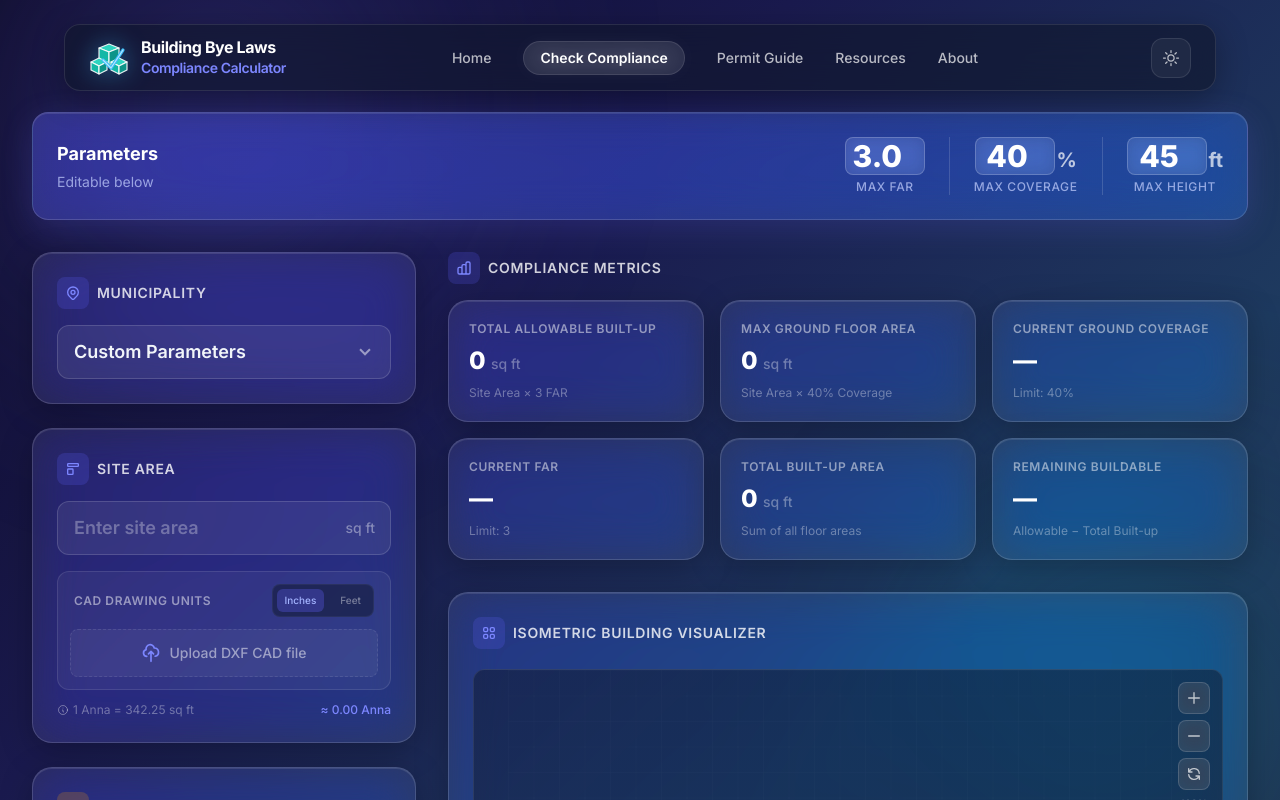
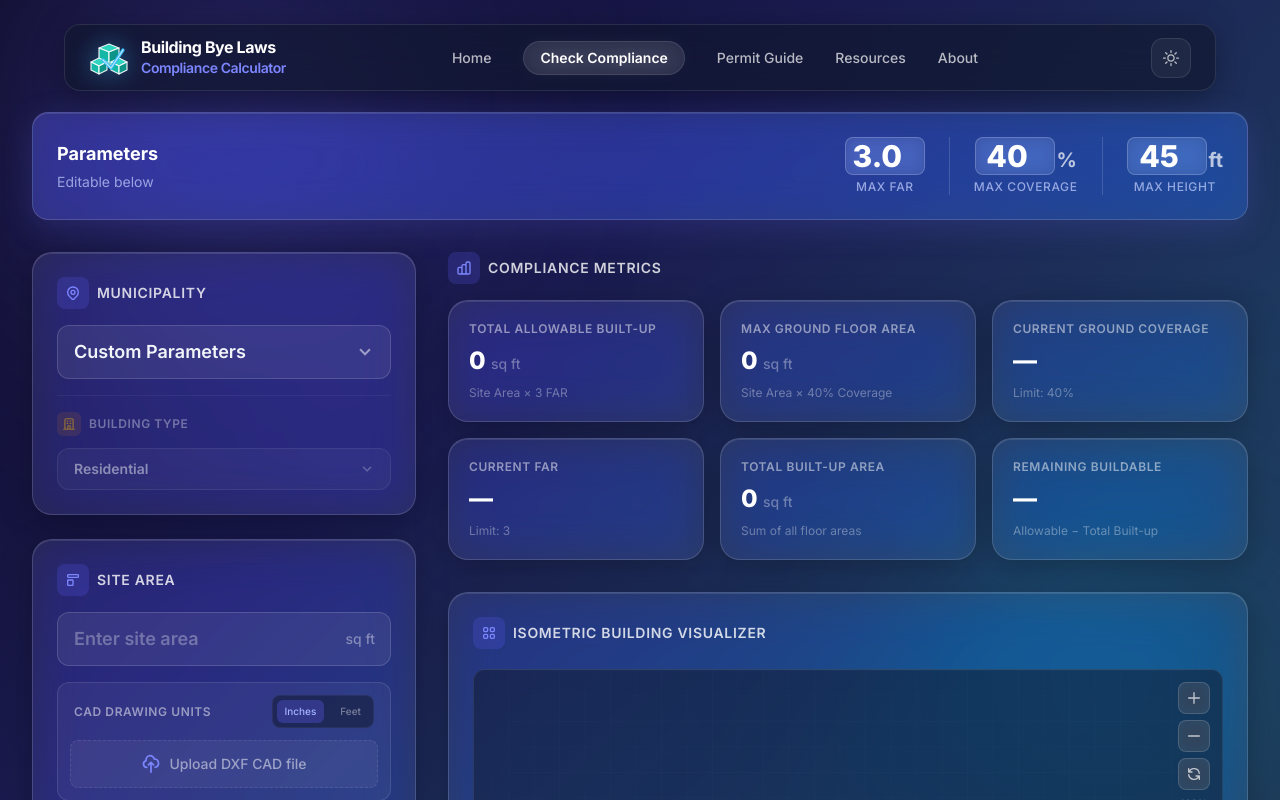
Before and after one commit to sudils58/byelaw-viz-new, a React (Vite) app: page / in a window 1280 px wide. Shown: the top 800 px of the page. Built offline with nearby package versions, Linux system fonts and the light colour scheme.

Commit message:
feat: Add building type selector and fix navigation links

```diff
--- a/src/App.jsx
+++ b/src/App.jsx
@@ -22,31 +22,29 @@ const DEFAULT_SETBACKS = {
 
 const PREDEFINED_BYLAWS = {
     kathmandu: {
-        maxFAR: '3.5',
-        maxCoverage: '60',
-        maxHeight: '45',
-        setbacks: { front: '5', back: '5', left: '5', right: '5' },
-        roadWidth: '13'
+        residential: { maxFAR: '2.5', maxCoverage: '70', maxHeight: '45', setbacks: { front: '5', back: '5', left: '5', right: '5' }, roadWidth: '13' },
+        commercial: { maxFAR: '3.5', maxCoverage: '60', maxHeight: '60', setbacks: { front: '5', back: '5', left: '5', right: '5' }, roadWidth: '13' },
+        institutional: { maxFAR: '2.0', maxCoverage: '50', maxHeight: '45', setbacks: { front: '10', back: '10', left: '10', right: '10' }, roadWidth: '20' },
+        mixed: { maxFAR: '3.0', maxCoverage: '60', maxHeight: '50', setbacks: { front: '5', back: '5', left: '5', right: '5' }, roadWidth: '13' },
     },
     lalitpur: {
-        maxFAR: '3.0',
-        maxCoverage: '60',
-        maxHeight: '45',
-        setbacks: { front: '5', back: '5', left: '5', right: '5' },
-        roadWidth: '13'
+        residential: { maxFAR: '2.5', maxCoverage: '70', maxHeight: '45', setbacks: { front: '5', back: '5', left: '5', right: '5' }, roadWidth: '13' },
+        commercial: { maxFAR: '3.5', maxCoverage: '60', maxHeight: '60', setbacks: { front: '5', back: '5', left: '5', right: '5' }, roadWidth: '13' },
+        institutional: { maxFAR: '2.0', maxCoverage: '50', maxHeight: '45', setbacks: { front: '10', back: '10', left: '10', right: '10' }, roadWidth: '20' },
+        mixed: { maxFAR: '3.0', maxCoverage: '60', maxHeight: '50', setbacks: { front: '5', back: '5', left: '5', right: '5' }, roadWidth: '13' },
     },
     bhaktapur: {
-        maxFAR: '3.0',
-        maxCoverage: '60',
-        maxHeight: '45',
-        setbacks: { front: '5', back: '5', left: '5', right: '5' },
-        roadWidth: '13'
+        residential: { maxFAR: '2.5', maxCoverage: '70', maxHeight: '45', setbacks: { front: '5', back: '5', left: '5', right: '5' }, roadWidth: '13' },
+        commercial: { maxFAR: '3.5', maxCoverage: '60', maxHeight: '60', setbacks: { front: '5', back: '5', left: '5', right: '5' }, roadWidth: '13' },
+        institutional: { maxFAR: '2.0', maxCoverage: '50', maxHeight: '45', setbacks: { front: '10', back: '10', left: '10', right: '10' }, roadWidth: '20' },
+        mixed: { maxFAR: '3.0', maxCoverage: '60', maxHeight: '50', setbacks: { front: '5', back: '5', left: '5', right: '5' }, roadWidth: '13' },
     }
 }
 
 export default function App() {
     const [siteArea, setSiteArea] = useState('')
     const [location, setLocation] = useState('custom')
+    const [buildingType, setBuildingType] = useState('residential')
     const [floors, setFloors] = useState([])
     const [maxFAR, setMaxFAR] = useState('3.0')
     const [maxCoverage, setMaxCoverage] = useState('40')
@@ -124,19 +122,18 @@ export default function App() {
             const isNowEnabled = !prev[side].enabled;
             let newWidth = prev[side].width;
             if (isNowEnabled && location !== 'custom') {
-                newWidth = PREDEFINED_BYLAWS[location].roadWidth;
+                newWidth = PREDEFINED_BYLAWS[location][buildingType].roadWidth;
             }
             return {
                 ...prev,
                 [side]: { ...prev[side], enabled: isNowEnabled, width: newWidth }
             };
         })
-    }, [location])
+    }, [location, buildingType])
 
-    const handleLocationChange = useCallback((newLocation) => {
-        setLocation(newLocation)
+    const applyBylaws = useCallback((newLocation, newBuildingType) => {
         if (newLocation !== 'custom') {
-            const bylaws = PREDEFINED_BYLAWS[newLocation]
+            const bylaws = PREDEFINED_BYLAWS[newLocation][newBuildingType]
             setMaxFAR(bylaws.maxFAR)
             setMaxCoverage(bylaws.maxCoverage)
             setMaxHeight(bylaws.maxHeight)
@@ -153,6 +150,16 @@ export default function App() {
             })
         }
     }, [])
+
+    const handleLocationChange = useCallback((newLocation) => {
+        setLocation(newLocation)
+        applyBylaws(newLocation, buildingType)
+    }, [buildingType, applyBylaws])
+
+    const handleBuildingTypeChange = useCallback((newBuildingType) => {
+        setBuildingType(newBuildingType)
+        applyBylaws(location, newBuildingType)
+    }, [location, applyBylaws])
 
     const handleDXFUpload = useCallback(async (file) => {
         try {
@@ -184,7 +191,7 @@ export default function App() {
             <Navigation theme={theme} setTheme={setTheme} />
 
             {/* Main Content */}
-            <main className="max-w-7xl mx-auto px-4 sm:px-6 lg:px-8 py-8 pt-28 relative z-10">
+            <main id="home" className="max-w-7xl mx-auto px-4 sm:px-6 lg:px-8 py-8 pt-28 relative z-10">
                 {/* Zone Info Banner — now editable */}
                 <div className="mb-8 glass-banner rounded-2xl p-6 text-white">
                     <div className="flex flex-wrap items-center justify-between gap-4">
@@ -245,12 +252,14 @@ export default function App() {
                     </div>
                 </div>
 
-                <div className="grid grid-cols-1 lg:grid-cols-12 gap-8">
+                <div id="compliance" className="grid grid-cols-1 lg:grid-cols-12 gap-8">
                     {/* Left Column - Input */}
                     <div className="lg:col-span-4">
                         <InputPanel
                             location={location}
                             onLocationChange={handleLocationChange}
+                            buildingType={buildingType}
+                            onBuildingTypeChange={handleBuildingTypeChange}
                             siteArea={siteArea}
                             onSiteAreaChange={setSiteArea}
                             floors={floors}
--- a/src/components/InputPanel.jsx
+++ b/src/components/InputPanel.jsx
@@ -9,7 +9,7 @@ const ROAD_SIDES = [
     { key: 'west', label: 'West', icon: '←' },
 ]
 
-function InputPanel({ location, onLocationChange, siteArea, onSiteAreaChange, floors, onAddFloor, onRemoveFloor, onDuplicateFloor, onUpdateFloorArea, roads, onToggleRoad, onUpdateRoad, setbacks, onUpdateSetback, onDXFUpload, dxfError, dxfUnit, onDxfUnitChange }) {
+function InputPanel({ location, onLocationChange, buildingType, onBuildingTypeChange, siteArea, onSiteAreaChange, floors, onAddFloor, onRemoveFloor, onDuplicateFloor, onUpdateFloorArea, roads, onToggleRoad, onUpdateRoad, setbacks, onUpdateSetback, onDXFUpload, dxfError, dxfUnit, onDxfUnitChange }) {
     const annaEquivalent = siteArea ? (parseFloat(siteArea) / ANNA_TO_SQFT).toFixed(2) : '0.00'
 
     return (
@@ -40,6 +40,38 @@ function InputPanel({ location, onLocationChange, siteArea, onSiteAreaChange, fl
                     <div className="pointer-events-none absolute inset-y-0 right-0 flex items-center px-4 text-white/50">
                         <svg className="fill-current h-5 w-5" xmlns="http://www.w3.org/2000/svg" viewBox="0 0 20 20"><path d="M9.293 12.95l.707.707L15.657 8l-1.414-1.414L10 10.828 5.757 6.586 4.343 8z" /></svg>
                     </div>
+                </div>
+
+                {/* Building Type Dropdown (Only show if not Custom location) */}
+                <div className={`mt-4 pt-4 border-t border-white/10 transition-all duration-300 ${location === 'custom' ? 'opacity-50 pointer-events-none' : ''}`}>
+                    <div className="flex items-center gap-2 mb-3">
+                        <div className="w-6 h-6 rounded-md bg-amber-500/20 flex items-center justify-center">
+                            <svg className="w-3.5 h-3.5 text-amber-400" fill="none" viewBox="0 0 24 24" stroke="currentColor" strokeWidth={2}>
+                                <path strokeLinecap="round" strokeLinejoin="round" d="M19 21V5a2 2 0 00-2-2H7a2 2 0 00-2 2v16m14 0h2m-2 0h-5m-9 0H3m2 0h5M9 7h1m-1 4h1m4-4h1m-1 4h1m-5 10v-5a1 1 0 011-1h2a1 1 0 011 1v5m-4 0h4" />
+                            </svg>
+                        </div>
+                        <h4 className="text-xs font-semibold text-white/70 uppercase tracking-wider">Building Type</h4>
+                    </div>
+
+                    <div className="relative">
+                        <select
+                            value={buildingType}
+                            onChange={(e) => onBuildingTypeChange(e.target.value)}
+                            disabled={location === 'custom'}
+                            className={`glass-input w-full px-4 py-2.5 text-sm font-semibold appearance-none bg-[#0f172a]/80 border border-white/10 hover:border-amber-400/50 transition-colors ${location === 'custom' ? 'cursor-not-allowed text-white/30' : 'cursor-pointer'}`}
+                        >
+                            <option value="residential">Residential</option>
+                            <option value="commercial">Commercial</option>
+                            <option value="institutional">Institutional / Public</option>
+                            <option value="mixed">Mixed Use</option>
+                        </select>
+                        <div className="pointer-events-none absolute inset-y-0 right-0 flex items-center px-4 text-white/50">
+                            <svg className="fill-current h-4 w-4" xmlns="http://www.w3.org/2000/svg" viewBox="0 0 20 20"><path d="M9.293 12.95l.707.707L15.657 8l-1.414-1.414L10 10.828 5.757 6.586 4.343 8z" /></svg>
+                        </div>
+                    </div>
+                    {location !== 'custom' && (
+                        <p className="text-[10px] text-indigo-300/60 mt-2 ml-1">By-laws applied based on 2081 BS update.</p>
+                    )}
                 </div>
             </div>
 
--- a/src/components/Navigation.jsx
+++ b/src/components/Navigation.jsx
@@ -77,11 +77,17 @@ export default function Navigation({ theme, setTheme }) {
 
                 {/* Navigation Links */}
                 <nav className="hidden lg:flex items-center gap-8 text-sm font-medium text-white/70">
-                    <a href="#home" className="hover:text-white transition-colors">Home</a>
-                    <a href="#compliance" className="text-white font-semibold drop-shadow-[0_0_8px_rgba(255,255,255,0.3)] bg-white/10 px-4 py-1.5 rounded-full border border-white/10">Check Compliance</a>
-                    <a href="#guide" className="hover:text-white transition-colors">Permit Guide</a>
-                    <a href="#resources" className="hover:text-white transition-colors">Resources</a>
-                    <a href="#about" className="hover:text-white transition-colors">About</a>
+                    <button onClick={() => {
+                        window.scrollTo({ top: 0, behavior: 'smooth' });
+                    }} className="hover:text-white transition-colors cursor-pointer focus:outline-none">Home</button>
+
+                    <button onClick={() => {
+                        document.getElementById('compliance')?.scrollIntoView({ behavior: 'smooth' });
+                    }} className="text-white font-semibold drop-shadow-[0_0_8px_rgba(255,255,255,0.3)] bg-white/10 px-4 py-1.5 rounded-full border border-white/10 cursor-pointer focus:outline-none">Check Compliance</button>
+
+                    <a href="https://kmc.gov.np/" target="_blank" rel="noopener noreferrer" className="hover:text-white transition-colors">Permit Guide</a>
+                    <a href="https://kmc.gov.np/" target="_blank" rel="noopener noreferrer" className="hover:text-white transition-colors">Resources</a>
+                    <a href="https://github.com/sudils58/byelaw-viz-new" target="_blank" rel="noopener noreferrer" className="hover:text-white transition-colors">About</a>
                 </nav>
 
                 {/* Theme Toggle & Mobile Menu */}
```
